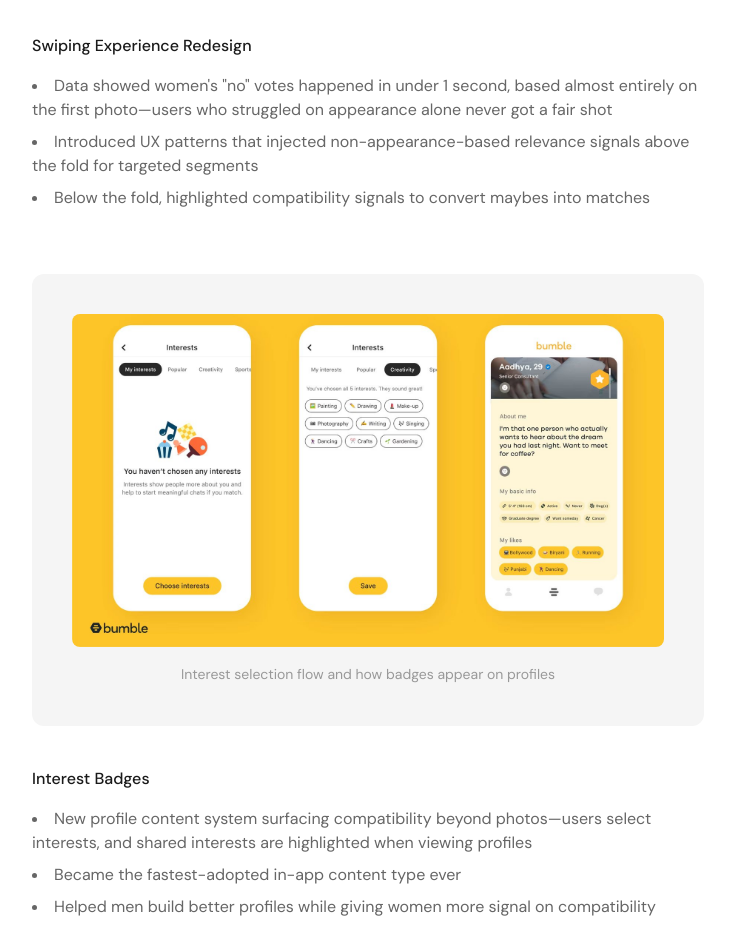
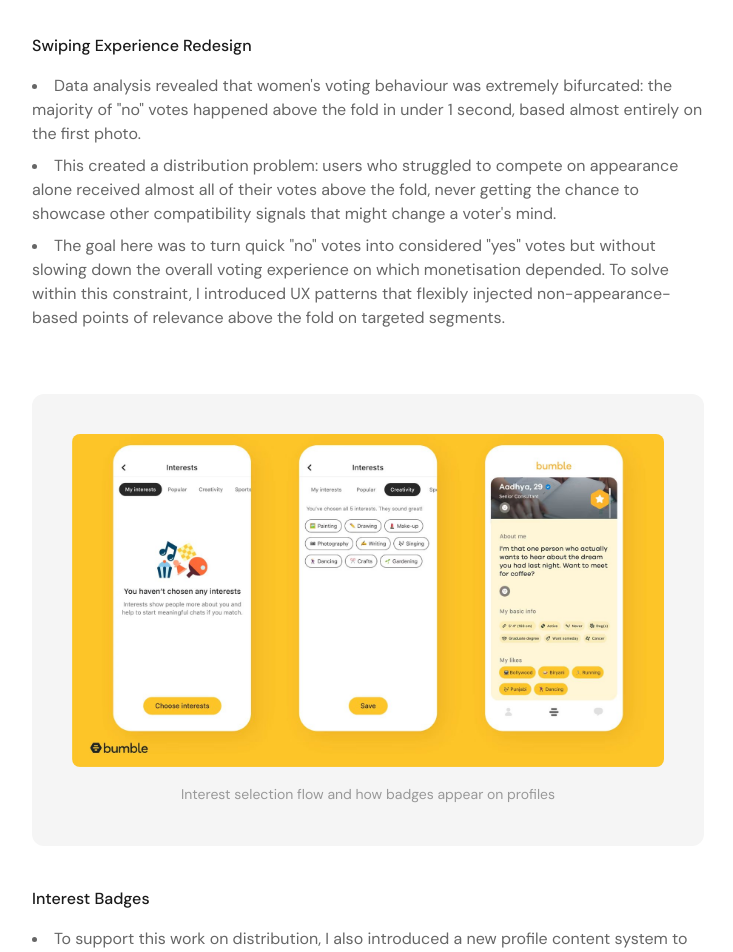
Before and after one commit to muhammadibcode/portfolio, a Next.js app: page /projects/bumble in a window 1280 px wide. Shown: the part 780-1732 px from the top of the page, without its empty margins (272-1005 px from the left). Built offline with nearby package versions, Linux system fonts and the light colour scheme.

Commit message:
Update page.tsx

```diff
--- a/src/app/projects/bumble/page.tsx
+++ b/src/app/projects/bumble/page.tsx
@@ -21,9 +21,15 @@
         <section className="case-section">
           <h2>Swiping Experience Redesign</h2>
           <ul>
-            <li>Data showed women's "no" votes happened in under 1 second, based almost entirely on the first photo—users who struggled on appearance alone never got a fair shot</li>
-            <li>Introduced UX patterns that injected non-appearance-based relevance signals above the fold for targeted segments</li>
-            <li>Below the fold, highlighted compatibility signals to convert maybes into matches</li>
+            <li>Data analysis revealed that
+            women's voting behaviour was extremely bifurcated: the majority of "no" votes happened above
+            the fold in under 1 second, based almost entirely on the first photo.</li>
+            <li>This created a distribution problem: users who struggled to compete on appearance alone
+            received almost all of their votes above the fold, never getting the chance to showcase
+            other compatibility signals that might change a voter's mind.</li>
+            <li>The goal here was to turn quick "no" votes into considered "yes" votes but without
+            slowing down the overall voting experience on which monetisation depended. To solve within this constraint, I introduced UX patterns that flexibly
+            injected non-appearance-based points of relevance above the fold on targeted segments.</li>
           </ul>
         </section>
 
@@ -35,9 +41,10 @@
         <section className="case-section">
           <h2>Interest Badges</h2>
           <ul>
-            <li>New profile content system surfacing compatibility beyond photos—users select interests, and shared interests are highlighted when viewing profiles</li>
-            <li>Became the fastest-adopted in-app content type ever</li>
-            <li>Helped men build better profiles while giving women more signal on compatibility</li>
+            <li>To support this work on distribution, I also introduced a new profile content system to better surface compatibility signals..</li>
+            <li>This feature was designed to help men who typically struggle to express themselves to build
+            better profiles, while giving women more information on how a man might actually fit into their lives.</li>
+            <li>Interest Badges became the fastest-adopted in-app content type ever.</li>
           </ul>
         </section>
 
```
